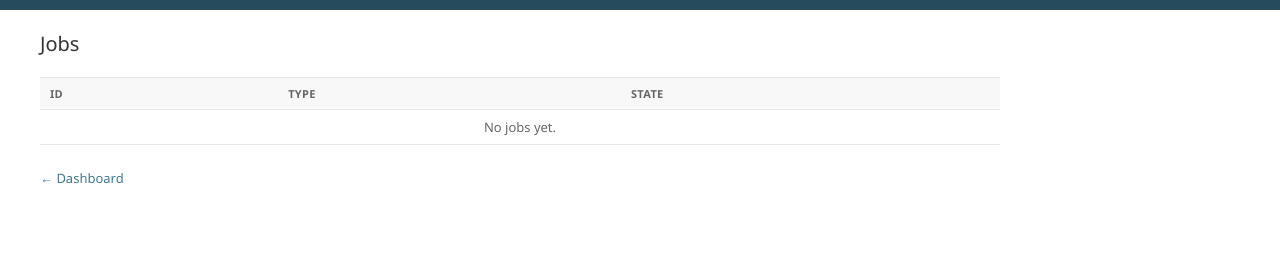
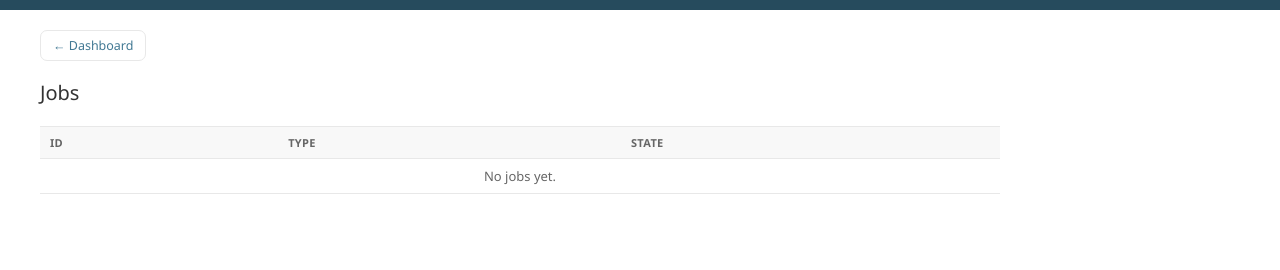
Before and after one commit to ganiyevuz/django-backupgram, a Django app: template src/backupgram/templates/backupgram/admin/jobs.html in a window 1280 px wide. Shown: the part 82-352 px from the top of the page. Run offline with Django 5.2, Linux system fonts and the light colour scheme; the template is opened without the code that fills it, so the values that code supplies are empty.

Commit message:
feat(admin): styled back-nav control moved to top of each sub-page

```diff
--- a/src/backupgram/static/backupgram/admin.css
+++ b/src/backupgram/static/backupgram/admin.css
@@ -77,4 +77,6 @@
 .bg-chip { cursor: pointer; font-size: 11.5px; font-family: ui-monospace, monospace; padding: 4px 9px; border-radius: 999px; border: 1px solid var(--hairline-color, #ddd); background: var(--darkened-bg, #f5f5f5); color: var(--body-fg, #333); }
 .bg-chip:hover { border-color: var(--link-fg, #447e9b); color: var(--link-fg, #447e9b); }
 
-.bg-back { display: inline-block; margin-top: 16px; font-size: 13px; }
+/* top back control — styled, not a bare anchor */
+.bg-back { display: inline-flex; align-items: center; gap: 6px; margin: 0 0 18px; padding: 6px 12px; border: 1px solid var(--hairline-color, #ddd); border-radius: 7px; font-size: 12.5px; color: var(--body-fg, #333); text-decoration: none; background: var(--body-bg, #fff); transition: border-color .15s ease, color .15s ease; }
+.bg-back:hover { border-color: var(--link-fg, #447e9b); color: var(--link-fg, #447e9b); }
--- a/src/backupgram/templates/backupgram/admin/backups.html
+++ b/src/backupgram/templates/backupgram/admin/backups.html
@@ -10,6 +10,7 @@
 {% endblock %}
 {% block content %}
 <div class="bg-wrap">
+  <a class="bg-back" href="{% url 'admin:backupgram_dashboard' server.pk %}">← Dashboard</a>
   <div class="bg-head"><h1>Backups</h1></div>
   <p class="bg-sub">{{ server.name }}</p>
 
@@ -34,7 +35,5 @@
     {% endfor %}
     </tbody>
   </table>
-
-  <a class="bg-back" href="{% url 'admin:backupgram_dashboard' server.pk %}">← Dashboard</a>
 </div>
 {% endblock %}
--- a/src/backupgram/templates/backupgram/admin/config.html
+++ b/src/backupgram/templates/backupgram/admin/config.html
@@ -10,6 +10,7 @@
 {% endblock %}
 {% block content %}
 <div class="bg-wrap">
+  <a class="bg-back" href="{% url 'admin:backupgram_dashboard' server.pk %}">← Dashboard</a>
   <div class="bg-head"><h1>Runtime config</h1></div>
   <p class="bg-sub">{{ server.name }}</p>
 
@@ -62,7 +63,5 @@
       <form method="post" id="reset-{{ it.key }}" action="{% url 'admin:backupgram_config_reset' server.pk it.key %}">{% csrf_token %}</form>
     {% endif %}
   {% endfor %}
-
-  <a class="bg-back" href="{% url 'admin:backupgram_dashboard' server.pk %}">← Dashboard</a>
 </div>
 {% endblock %}
--- a/src/backupgram/templates/backupgram/admin/job_detail.html
+++ b/src/backupgram/templates/backupgram/admin/job_detail.html
@@ -12,6 +12,7 @@
 {% endblock %}
 {% block content %}
 <div class="bg-wrap">
+  <a class="bg-back" href="{% url 'admin:backupgram_jobs' server.pk %}">← Jobs</a>
   <div class="bg-head"><h1>{% if job %}Job {{ job.id }}{% else %}Job{% endif %}</h1></div>
 
   {% if error %}<p class="errornote">{{ error }}</p>{% endif %}
@@ -25,7 +26,5 @@
   <pre class="bg-log">{% for line in job.log_tail %}{{ line }}
 {% endfor %}</pre>
   {% endif %}
-
-  <a class="bg-back" href="{% url 'admin:backupgram_jobs' server.pk %}">← Jobs</a>
 </div>
 {% endblock %}
--- a/src/backupgram/templates/backupgram/admin/jobs.html
+++ b/src/backupgram/templates/backupgram/admin/jobs.html
@@ -10,6 +10,7 @@
 {% endblock %}
 {% block content %}
 <div class="bg-wrap">
+  <a class="bg-back" href="{% url 'admin:backupgram_dashboard' server.pk %}">← Dashboard</a>
   <div class="bg-head"><h1>Jobs</h1></div>
   <p class="bg-sub">{{ server.name }}</p>
 
@@ -33,7 +34,5 @@
     {% endfor %}
     </tbody>
   </table>
-
-  <a class="bg-back" href="{% url 'admin:backupgram_dashboard' server.pk %}">← Dashboard</a>
 </div>
 {% endblock %}
--- a/src/backupgram/templates/backupgram/admin/restore.html
+++ b/src/backupgram/templates/backupgram/admin/restore.html
@@ -10,6 +10,7 @@
 {% endblock %}
 {% block content %}
 <div class="bg-wrap">
+  <a class="bg-back" href="{% url 'admin:backupgram_dashboard' server.pk %}">← Dashboard</a>
   <div class="bg-head"><h1>Restore</h1></div>
   <p class="bg-sub">{{ server.name }}</p>
 
@@ -23,7 +24,5 @@
     {% for b in backups %}<span class="bg-mono">{{ b.slot }}/{{ b.name }}</span>{% if not forloop.last %}, {% endif %}{% endfor %}
   </p>
   {% endif %}
-
-  <a class="bg-back" href="{% url 'admin:backupgram_dashboard' server.pk %}">← Dashboard</a>
 </div>
 {% endblock %}
```
